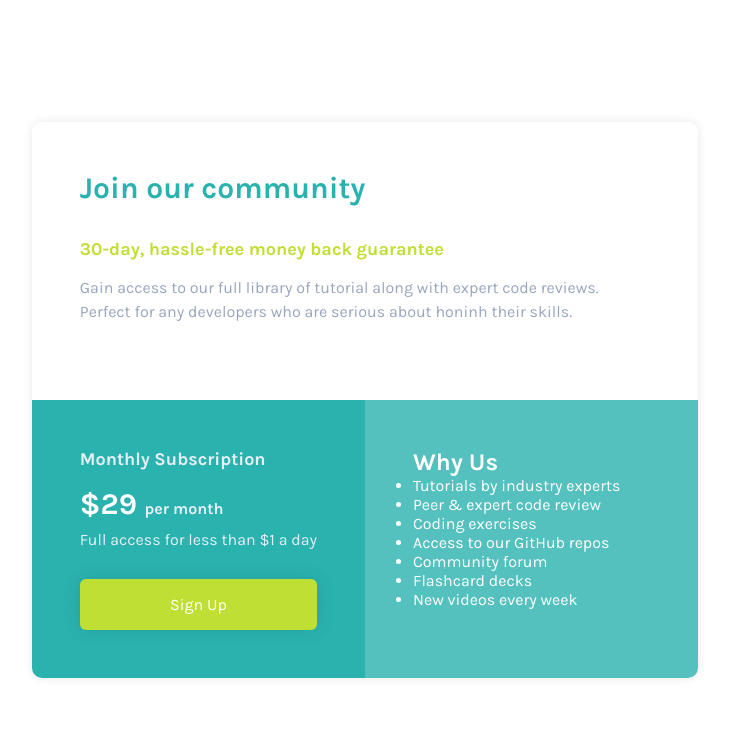
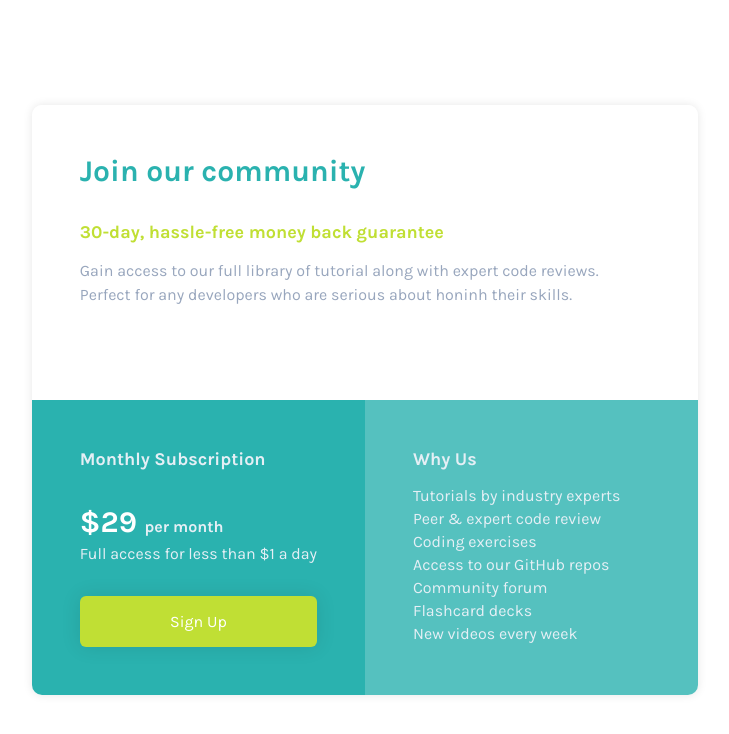
Before and after one commit to mihai2537/single-price-grid-component, a plain HTML site: page index.html in a window 1280 px wide. Shown: the whole page, without its empty margins (275-1004 px from the left). Drawn offline with Linux system fonts and the light colour scheme.

Commit message:
Add about us styling and fix cta styling

```diff
--- a/index.html
+++ b/index.html
@@ -39,8 +39,10 @@
       </div>
       <div class="cta">
         <h2 class="cta-title">Monthly Subscription</h2>
-        <p class="price">$29 <span class="duration">per month</span></p>
-        <p class="cta-text">Full access for less than $1 a day</p>
+        <div class="cta-price-box">
+          <p class="price">$29 <span class="duration">per month</span></p>
+          <p class="cta-text">Full access for less than $1 a day</p>
+        </div>
         <a class="cta-link" href="#">Sign Up</a>
       </div>
       <div class="about">
--- a/sass/style.scss
+++ b/sass/style.scss
@@ -107,18 +107,21 @@ body {
   padding-block: rem(48px);
   background-color: $primary;
   color: white;
+
+  display: flex;
+  flex-direction: column;
+  justify-content: space-between;
 }
 
 .cta-title {
-  margin-bottom: rem(16px);
   font-size: rem(18px);
   color: $gray-tint;
   font-weight: $fw-bold;
 }
 
 .price {
+  margin-bottom: rem(4px);
   font-size: rem(30px);
-  margin-bottom: rem(8px);
   font-weight: $fw-bold;
 }
 
@@ -129,20 +132,19 @@ body {
 
 .cta-text {
   color: $gray-tint;
-  margin-bottom: 30px;
 }
 
 .cta-link:link,
 .cta-link:visited {
-  display: block;
   text-align: center;
   padding-block: rem(16px);
-  border-radius: 6px;
-  box-shadow: 0 0 20px rgb(0, 0, 0, 0.1);
+  text-decoration: none;
+
   background-color: $accent;
   color: white;
 
-  text-decoration: none;
+  border-radius: 6px;
+  box-shadow: 0 0 20px rgb(0, 0, 0, 0.1);
 }
 
 .cta-link:hover,
@@ -153,5 +155,19 @@ body {
   padding-inline: rem(48px);
   padding-block: rem(48px);
   background-color: #55c1bf;
-  color: white;
+  color: $gray-tint;
 }
+
+.about-title {
+  margin-bottom: rem(16px);
+  font-size: rem(18px);
+  font-weight: $fw-bold;
+}
+
+.about-list {
+  list-style-type: none;
+}
+
+.about-list-item {
+  margin-bottom: rem(4px);
+}
```
Also changed, not shown: css/style.css, 1 other file.
